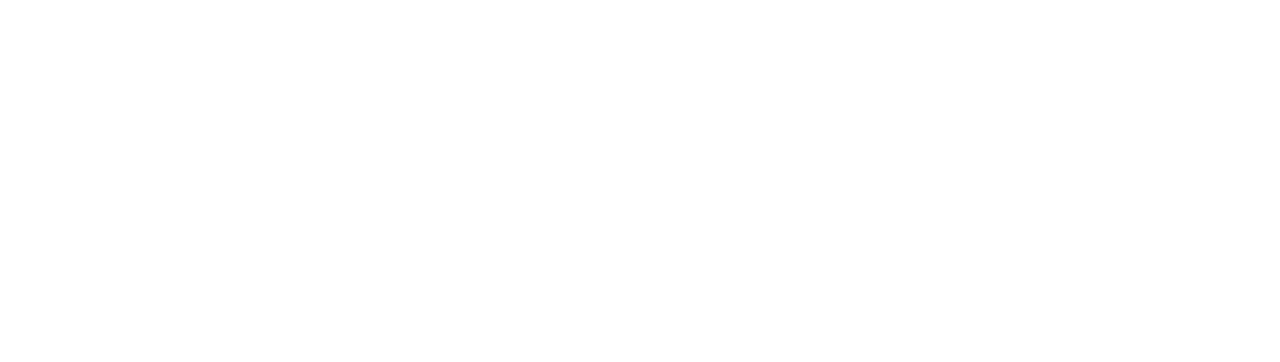
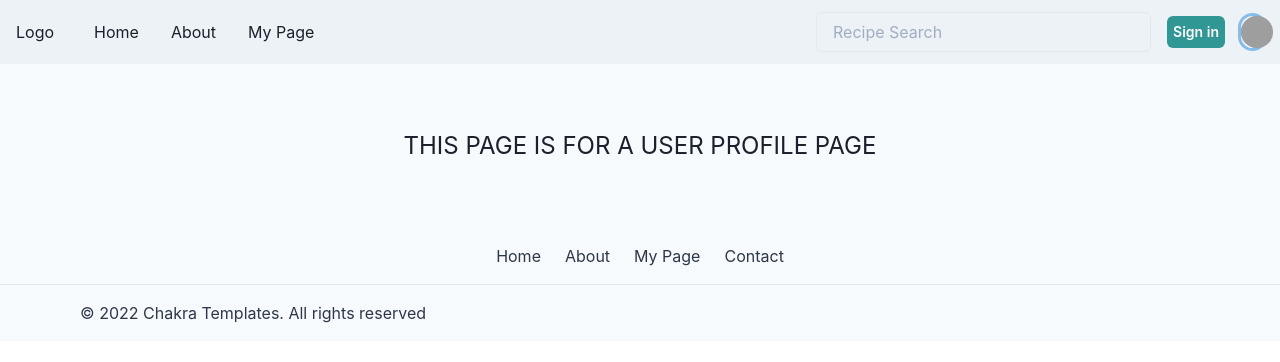
Before and after one commit to ksjefferies/Food-for-Thought, a React (Create React App) app: page /mypage in a window 1280 px wide. Before the commit this address had no page. Shown: the top 362 px of the page. Built offline with nearby package versions, Linux system fonts and the light colour scheme; grey boxes are pictures that could not be loaded.

Commit message:
activated search bar

```diff
--- a/src/App.js
+++ b/src/App.js
@@ -2,21 +2,26 @@
 import { BrowserRouter, Routes, Route } from "react-router-dom";
 import './App.css';
 import { ChakraProvider } from '@chakra-ui/react'
-
+import { QueryClientProvider, QueryClient } from "react-query";
 import { About } from './component/pages/about';
 import { Landing } from './component/pages/landing';
 import { Recipe } from './component/pages/recipe';
+import { MyPage } from './component/pages/myPage';
 
 function App() {
+  const queryClient = new QueryClient()
   return (
-    <ChakraProvider>
+    <ChakraProvider >
+      <QueryClientProvider client={queryClient}>
         <BrowserRouter>
           <Routes>
             <Route path='/' element={<Landing />} />
             <Route path='/recipe' element={<Recipe />} />
             <Route path='/about' element={<About />} />
+            <Route path='/mypage' element={<MyPage />} />
           </Routes>
         </BrowserRouter>
+      </QueryClientProvider>
     </ChakraProvider>
   );
 }
--- a/src/component/pageContainer/footer/footer.jsx
+++ b/src/component/pageContainer/footer/footer.jsx
@@ -22,7 +22,7 @@
                 <Stack direction={'row'} spacing={6}>
                     <Link href={'#'}>Home</Link>
                     <Link href={'#'}>About</Link>
-                    <Link href={'#'}>Blog</Link>
+                    <Link href={'#'}>My Page</Link>
                     <Link href={'#'}>Contact</Link>
                 </Stack>
             </Container>
--- a/src/component/pageContainer/header/header.jsx
+++ b/src/component/pageContainer/header/header.jsx
@@ -15,8 +15,10 @@
     Stack,
     Input
 } from '@chakra-ui/react';
+import { useState } from "react";
 import { HamburgerIcon, CloseIcon } from '@chakra-ui/icons';
 import { NavLink } from './NavLink';
+import { useNavigate } from 'react-router';
 
 const Links = [
     {
@@ -36,6 +38,8 @@
 export default function Header() {
     const { isOpen, onOpen, onClose } = useDisclosure();
 
+    const [searchValue, setSearchValue] = useState("")
+    let navigate = useNavigate()
     return (
         <Box bg={useColorModeValue('gray.100', 'gray.900')} px={4}>
             <Flex h={16} alignItems={'center'} justifyContent={'space-between'}>
@@ -62,7 +66,15 @@
                         spacing={4}
                         flex={1}
                         minW="md">
-                        <Input flexGrow={0} placeholder='Recipe Search' />
+
+
+                        <Input
+                            flexGrow={0}
+                            placeholder='Recipe Search'
+                            value={searchValue}
+                            onChange={(e => setSearchValue(e.target.value))}
+                            onKeyDown={(e) => e.key === 'Enter' && navigate(`/recipe?q=${encodeURIComponent(searchValue)}`) }
+                        />
 
                         <Button
                             variant={'solid'}
--- /dev/null
+++ b/src/component/pages/myPage.jsx
@@ -0,0 +1,23 @@
+import PageContainer from "../pageContainer/PageContainer";
+import { Stack, Text, useColorModeValue } from '@chakra-ui/react';
+
+export function MyPage() {
+    return (
+        <PageContainer>
+            <Stack
+                bg={useColorModeValue('gray.50', 'gray.800')}
+                py={16}
+                px={8}
+                spacing={{ base: 8, md: 10 }}
+                align={'center'}
+                direction={'column'}>
+                <Text
+                    fontSize={{ base: 'xl', md: '2xl' }}
+                    textAlign={'center'}
+                    maxW={'3xl'}>
+                    THIS PAGE IS FOR A USER PROFILE PAGE
+                </Text>
+            </Stack>
+        </PageContainer>
+    )
+}
--- a/src/component/pages/recipe.jsx
+++ b/src/component/pages/recipe.jsx
@@ -1,12 +1,25 @@
 import PageContainer from "../pageContainer/PageContainer";
-
-// const APIKey = "cda9a2ddad77ff868cec50dc7286234c";
-// const APIId = "85effab9";
+import { useQuery } from 'react-query'
+import { Box, Spinner } from "@chakra-ui/react";
+import { useSearchParams } from "react-router-dom";
 
 export function Recipe() {
+    let [searchParams] = useSearchParams();
+    const query = searchParams.get("q")
+
+    const apiParams = new URLSearchParams({
+        app_key: "cda9a2ddad77ff868cec50dc7286234c",
+        app_id: "85effab9",
+        type: "public",
+        q: query
+    })
+    const url = "https://api.edamam.com/api/recipes/v2?" + apiParams.toString()
+    const { isLoading, data } = useQuery(["recipes",query], async () => ((await fetch(url)).json()), { enabled: !!query })
+
+    if (isLoading) return <Spinner />
     return (
         <PageContainer>
-
+            {data?.hits.map(hit => (<Box>{hit.recipe.label}</Box>))}
         </PageContainer>
     )
 }
```
Lines whose indentation alone changed are shown as unchanged.
